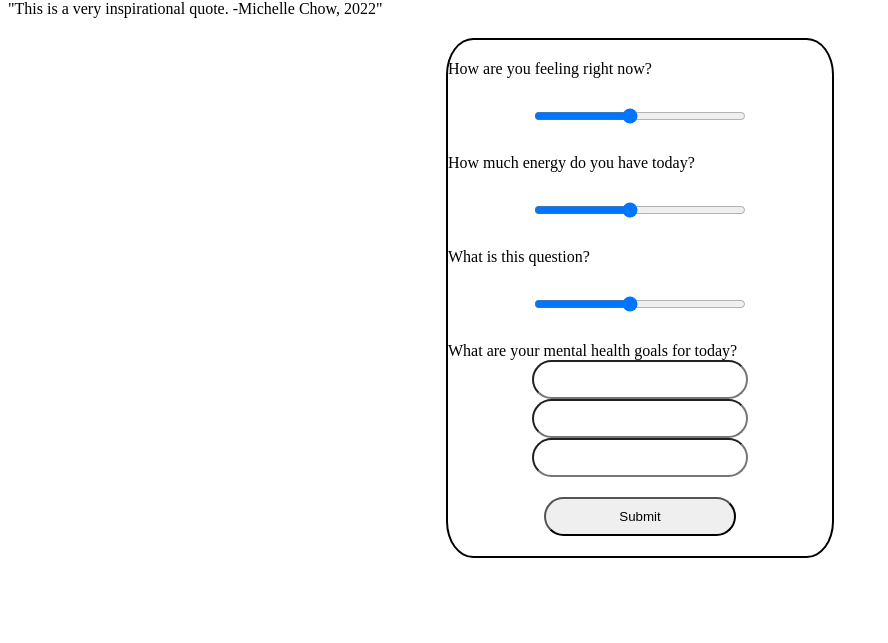
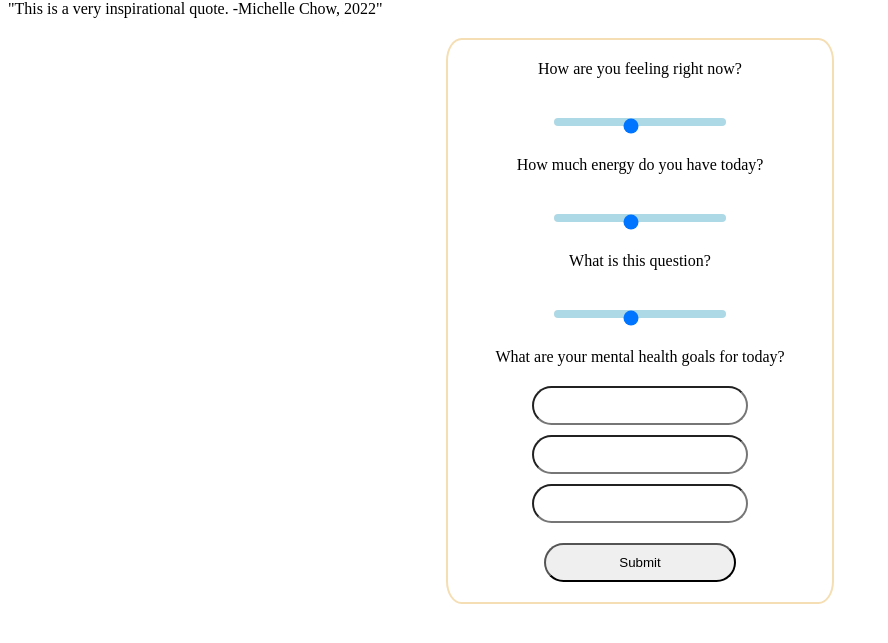
Before and after one commit to seachelle18/Habit-Tracker, a PHP site: page /day.php in a window 1280 px wide. Shown: the part 68-711 px from the top of the page, without its empty margins (0-888 px from the left). Run offline with PHP 8.4, Linux system fonts and the light colour scheme.

Commit message:
input range slider

```diff
--- a/day-mode.css
+++ b/day-mode.css
@@ -28,8 +28,8 @@
 form {
     height: fit-content;
     width: 30vw;
-    border: 2px solid black;
-    border-radius: 7%;
+    border: 2px solid wheat;
+    border-radius: 4%;
     margin: 20px auto;
     align-content: center;
 }
@@ -38,6 +38,16 @@ form * {
     display: block;
     margin: auto;
     padding-top: 20px;
+    padding-left: 20px;
+    padding-right: 20px;
+}
+
+.question {
+    text-align: center;
+}
+
+.goal {
+    padding-bottom: 10px;
 }
 
 input[type="submit"] {
@@ -52,6 +62,7 @@ input[type="submit"]:hover {
 
 input {
     padding: 10px;
+    margin-top: 10px;
 }
 
 input, label {
@@ -59,3 +70,14 @@ input, label {
     width: 50%;
     max-width: none;
 }
+
+input[type="range"] {
+    -webkit-appearance: none;
+    background: transparent;
+}
+
+input[type="range"]::-webkit-slider-runnable-track {
+    background: lightblue;
+    height: 0.5rem;
+    border-radius: 5px;
+}
--- a/day.php
+++ b/day.php
@@ -9,14 +9,14 @@ include "./questionbank.php";
 <div class="block">
     <form class="morning-entry" method="POST">
         <?php foreach ($questionBank as $question): ?>
-            <div class="question-container">
+            <div class="question container">
                 <?php echo $question; ?>
             </div>
             <div class="slide-container">
                 <input type="range" min="1" max="10" value="5" class="slider">
             </div>
         <?php endforeach; ?>
-        <p class="goal-question">What are your mental health goals for today?</p>
+        <p class="goal question">What are your mental health goals for today?</p>
         <?php
         for ($numGoals = 0; $numGoals < 3; $numGoals++) {
             echo '<input type="text" class="goal-text" name="goalQuestion' . $numGoals . '">';
```
